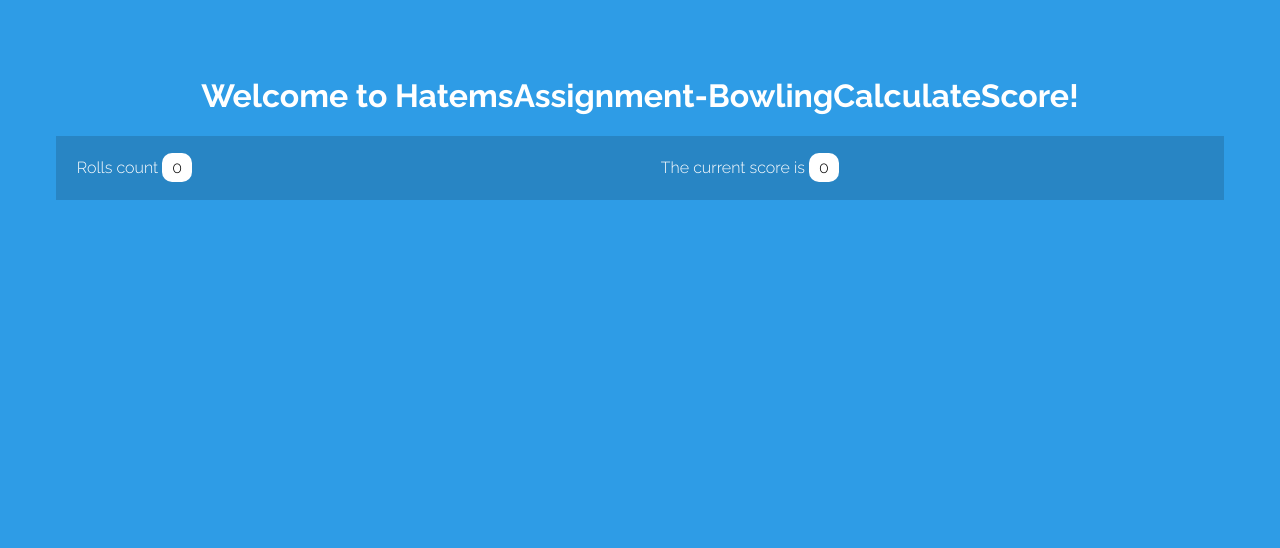
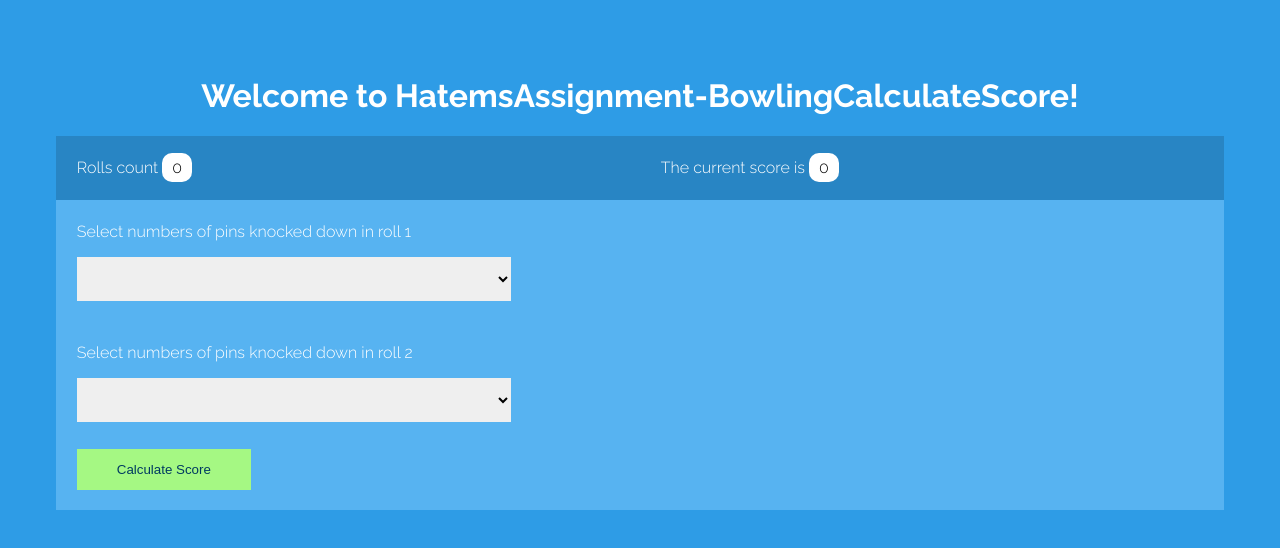
Before and after one commit to Hatem-Mahmood/HatemsAssignment-BowlingCalculateScore, an Angular app: page / in a window 1280 px wide. Shown: the top 548 px of the page. Built offline with nearby package versions, Linux system fonts and the light colour scheme.

Commit message:
Create html elements
Add inputs to insert score and button to submit it

```diff
--- a/src/app/calculate-bowling-score/calculate-bowling-score.component.html
+++ b/src/app/calculate-bowling-score/calculate-bowling-score.component.html
@@ -8,3 +8,21 @@
     <p>The current score is <span class="badge">{{score}}</span> </p>
   </div>
 </div>
+
+ <!--Body-->
+ <div class="container color-light" >
+
+  <div class="col">
+
+    <p class="sm"> Select numbers of pins knocked down in roll 1</p>
+    <select  class="txt" name="first" [(ngModel)]="first">
+      <option *ngFor="let n of [null,0,1,2,3,4,5,6,7,8,9,10]" [ngValue]="n">{{n}}</option>
+    </select>
+
+    <p class="sm"> Select numbers of pins knocked down in roll 2</p>
+    <select class="txt" name="second"  [(ngModel)]="second">
+      <option *ngFor="let n of remainingPinsDidNotKnockedDown"  [ngValue]="n">{{n}}</option>
+    </select>
+    <input type="submit" class="btn" value="Calculate Score" (click)="submitScore()">
+
+  </div>
--- a/src/app/calculate-bowling-score/calculate-bowling-score.component.ts
+++ b/src/app/calculate-bowling-score/calculate-bowling-score.component.ts
@@ -91,6 +91,9 @@ submitScore(){
   this.roll(this.second);
   }
 
+  this.first=null;
+  this.second=null;
+
 }
 
 }
```
